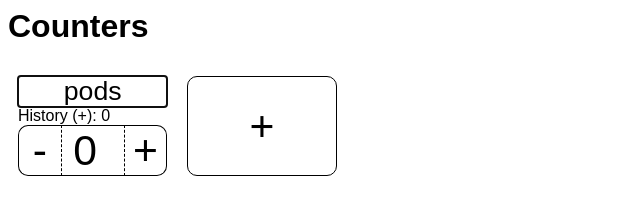
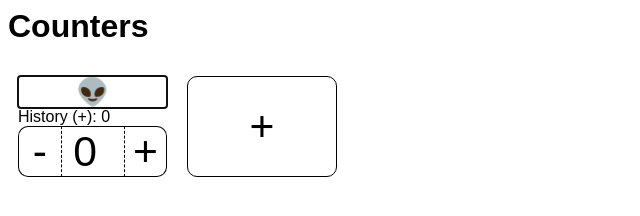
Before and after one commit to david-risney/QuickCounters, a plain HTML site: page index.html in a window 1280 px wide. Shown: the whole page, without its empty margins (0-640 px from the left). Drawn offline with Linux system fonts and the light colour scheme.

Commit message:
Update index.html

```diff
--- a/index.html
+++ b/index.html
@@ -69,7 +69,7 @@ button.counter-display {
 </style>
 <script>
 function getCounterName() {
-    const names = ["whales", "buttons", "things", "teeth", "pens", "dimes", "life", "tokens", "pods", "washing machines", "rainbows", "locks", "screens", "devices", "Fridays", "guesses", "glasses", "clouds", "slices", "attempts"];
+    const names = ["❤", "😊", "🤷", "😈", "🤢", "☠", "👻", "👽", "💩", "🧛‍♂️", "🧟‍♀️", "🧙‍♂️", "🕴", "🏆", "☀", "🕓", "🐱‍👤"];
     const idx = Math.floor(Math.random() * names.length);
     return names[idx];
 }
```
